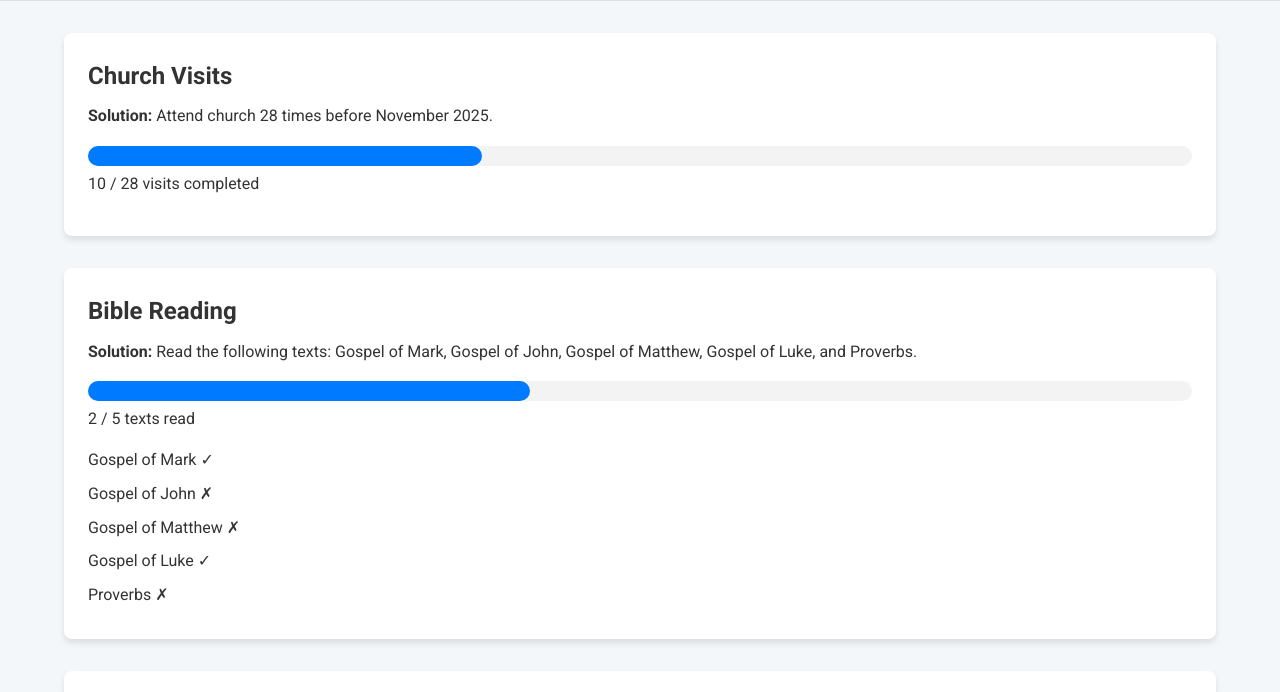
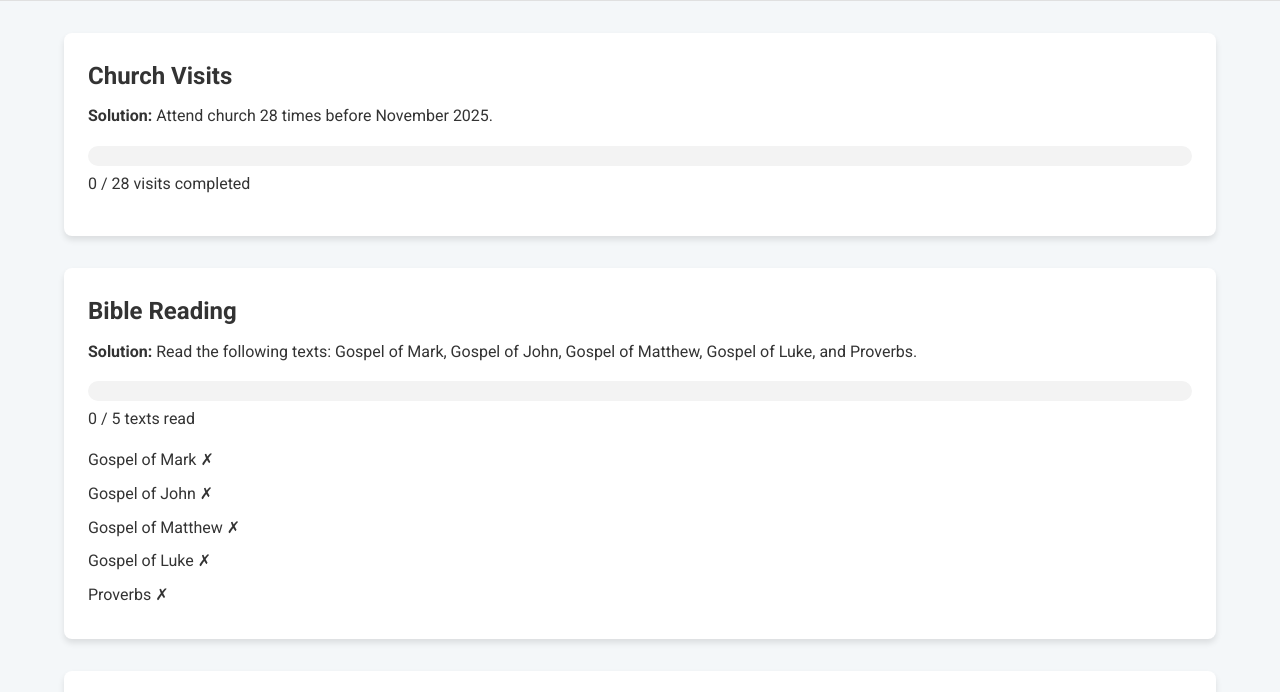
Before and after one commit to dchahine10/ALEX-PPI, a plain HTML site: page pages/spiritual.html in a window 1280 px wide. Shown: the part 78-770 px from the top of the page. Drawn offline with Linux system fonts and the light colour scheme.

Commit message:
Update spiritual.html

```diff
--- a/pages/spiritual.html
+++ b/pages/spiritual.html
@@ -117,7 +117,7 @@
   <script>
     // --- Church Visits Section ---
     // Update the current number of church visits as needed.
-    const churchCurrent = 10;  // For example, 10 visits so far.
+    const churchCurrent = 0;  // For example, 10 visits so far.
     const churchTarget = 28;
     document.getElementById('churchProgress').value = churchCurrent;
     document.getElementById('churchText').textContent = `${churchCurrent} / ${churchTarget} visits completed`;
@@ -125,10 +125,10 @@
     // --- Bible Reading Section ---
     // Define the Bible texts and whether they have been read (true/false).
     const bibleTexts = [
-      { name: "Gospel of Mark", done: true },
+      { name: "Gospel of Mark", done: false },
       { name: "Gospel of John", done: false },
       { name: "Gospel of Matthew", done: false },
-      { name: "Gospel of Luke", done: true },
+      { name: "Gospel of Luke", done: false },
       { name: "Proverbs", done: false }
     ];
     const bibleCompleted = bibleTexts.filter(text => text.done).length;
```
